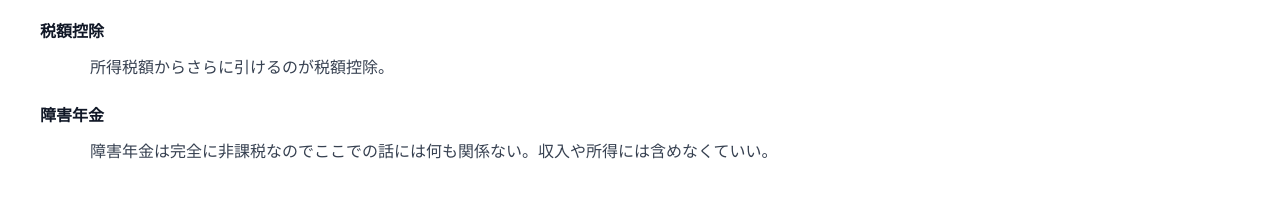
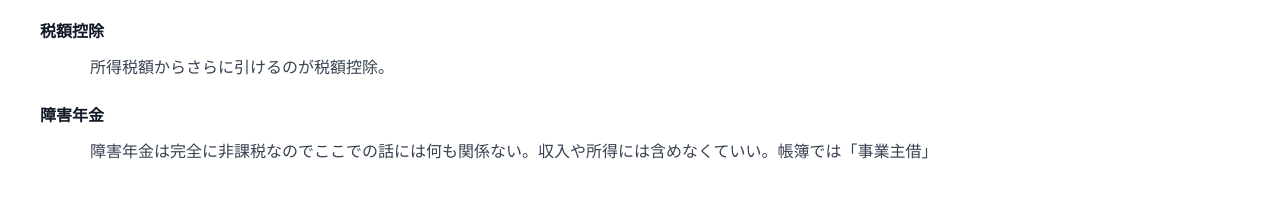
Before and after one commit to pop-culture-studio/b-tax, a website built with Vite: page index.html in a window 1280 px wide. Shown: the part 1122-1336 px from the top of the page. Built offline with nearby package versions, Linux system fonts and the light colour scheme.

Commit message:
Update index.html

```diff
--- a/index.html
+++ b/index.html
@@ -51,7 +51,7 @@
         <dt class="font-bold">税額控除</dt>
         <dd class="ml-6">所得税額からさらに引けるのが税額控除。</dd>
         <dt class="font-bold">障害年金</dt>
-        <dd class="ml-6">障害年金は完全に非課税なのでここでの話には何も関係ない。収入や所得には含めなくていい。</dd>
+        <dd class="ml-6">障害年金は完全に非課税なのでここでの話には何も関係ない。収入や所得には含めなくていい。帳簿では「事業主借」</dd>
     </dl>
 
     <h2>確定申告が必要になる工賃のライン</h2>
```
